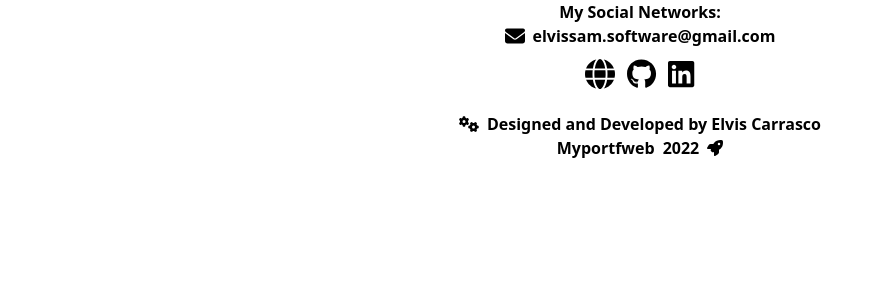
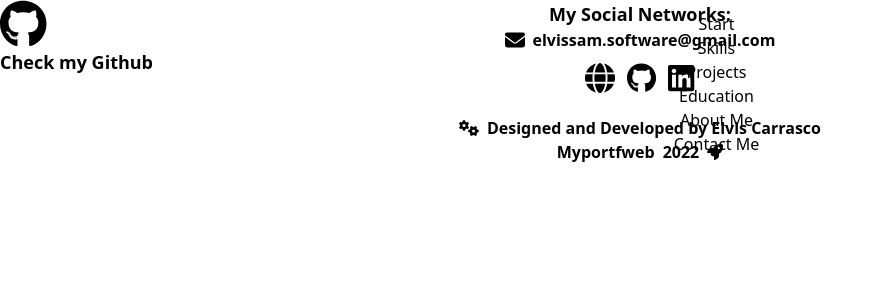
Before and after one commit to Elvissamir/Myportfwebwr, a React (Create React App) app: page / in a window 1280 px wide. Shown: the top 300 px of the page, without its empty margins (0-884 px from the left). Built offline with nearby package versions, Linux system fonts and the light colour scheme.

Commit message:
Add NavLink component

```diff
--- /dev/null
+++ b/src/components/NavLink.tsx
@@ -0,0 +1,22 @@
+interface SectionInfo {
+    id: string,
+    name: string
+}
+
+interface NavLinkProps {
+    sectionsInfo: SectionInfo[]
+}
+
+const NavLink = ({sectionsInfo}: NavLinkProps) => {
+    return (
+        <>
+            {sectionsInfo.map(sectionInfo =>
+                <a className="nav-link" href={sectionInfo.id}>
+                    {sectionInfo.name}
+                </a>
+            )}
+        </>
+    );
+}
+
+export default NavLink;
--- a/src/components/layout/Footer.tsx
+++ b/src/components/layout/Footer.tsx
@@ -1,12 +1,12 @@
 import { FontAwesomeIcon } from '@fortawesome/react-fontawesome';
-import links from '../../links';
+import links from '../../core/links';
 
 const Footer = () => {
     return (
         <div className='w-full'>
-            <footer className='w-full custom-padding brand-bg'>
+            <footer className='w-full custom-padding brand-bg brand-letter-light'>
                 <div className='font-bold w-8/12 mx-auto'>
-                    <p className='text-center'>My Social Networks: </p>
+                    <p className='text-center text-lg'>My Social Networks: </p>
                     <div className='flex flex-col'>
                         <div className='flex justify-center items-center'>
                             <FontAwesomeIcon icon='envelope' className='text-xl' />
--- a/src/components/layout/Nav.tsx
+++ b/src/components/layout/Nav.tsx
@@ -1,8 +1,23 @@
+import { FontAwesomeIcon } from '@fortawesome/react-fontawesome';
+import links from '../../core/links';
+import sections from '../../core/sections';
+import NavLink from '../NavLink';
+
 const Nav = () => {
     return (
-        <div className="nav-wrapper">
-            <nav className="nav"></nav>
-        </div>
+        <nav className="fixed z-[2000] w-full">
+            <div className="flex">
+                <div className="flex flex-col">
+                    <a href={links.github}>
+                        <FontAwesomeIcon className='text-5xl' icon={{ prefix: 'fab', iconName: 'github' }} />
+                        <p className='text-lg font-black'>Check my Github</p>
+                    </a>
+                </div>
+                <div className='flex flex-col justify-center items-center mt-3 w-6/12 mx-auto'>
+                    <NavLink sectionsInfo={sections} />
+                </div>
+            </div>
+        </nav>
     )
 }
 
--- /dev/null
+++ b/src/core/sections.ts
@@ -0,0 +1,10 @@
+const sections = [
+    {id: '#start', name: 'Start'},
+    {id: '#skills', name: 'Skills'},
+    {id: '#projects', name: 'Projects'},
+    {id: '#education', name: 'Education'},
+    {id: '#about', name: 'About Me'},
+    {id: '#contact', name: 'Contact Me'},
+]
+
+export default sections
--- a/src/styles/general.css
+++ b/src/styles/general.css
@@ -2,11 +2,11 @@
     @apply bg-gray-800;
 }
 
-.brand-light-letter {
+.brand-letter-light {
     @apply text-white;
 }
 
-.brand-dark-letter {
+.brand-letter-dark {
     @apply text-gray-800;
 }
 
```
Also changed, not shown: src/core/links.ts (renamed from src/links.ts).
